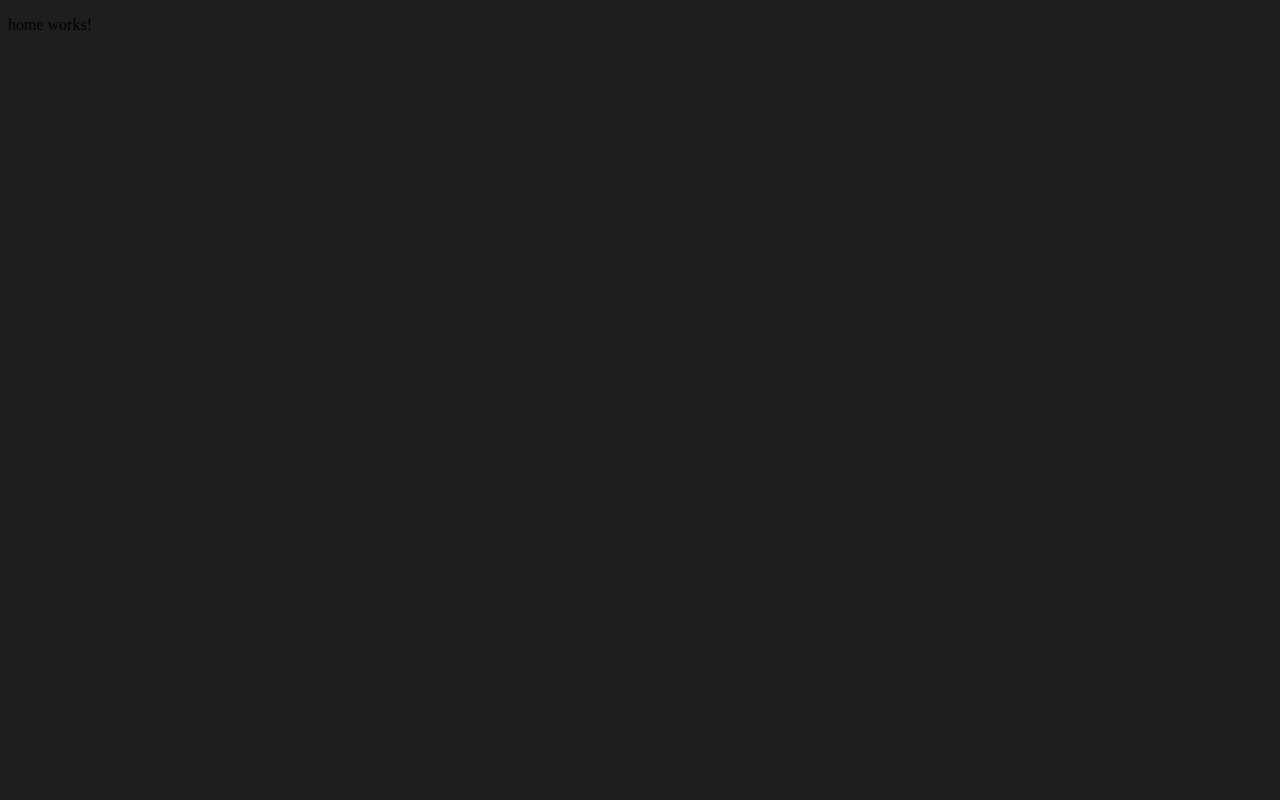
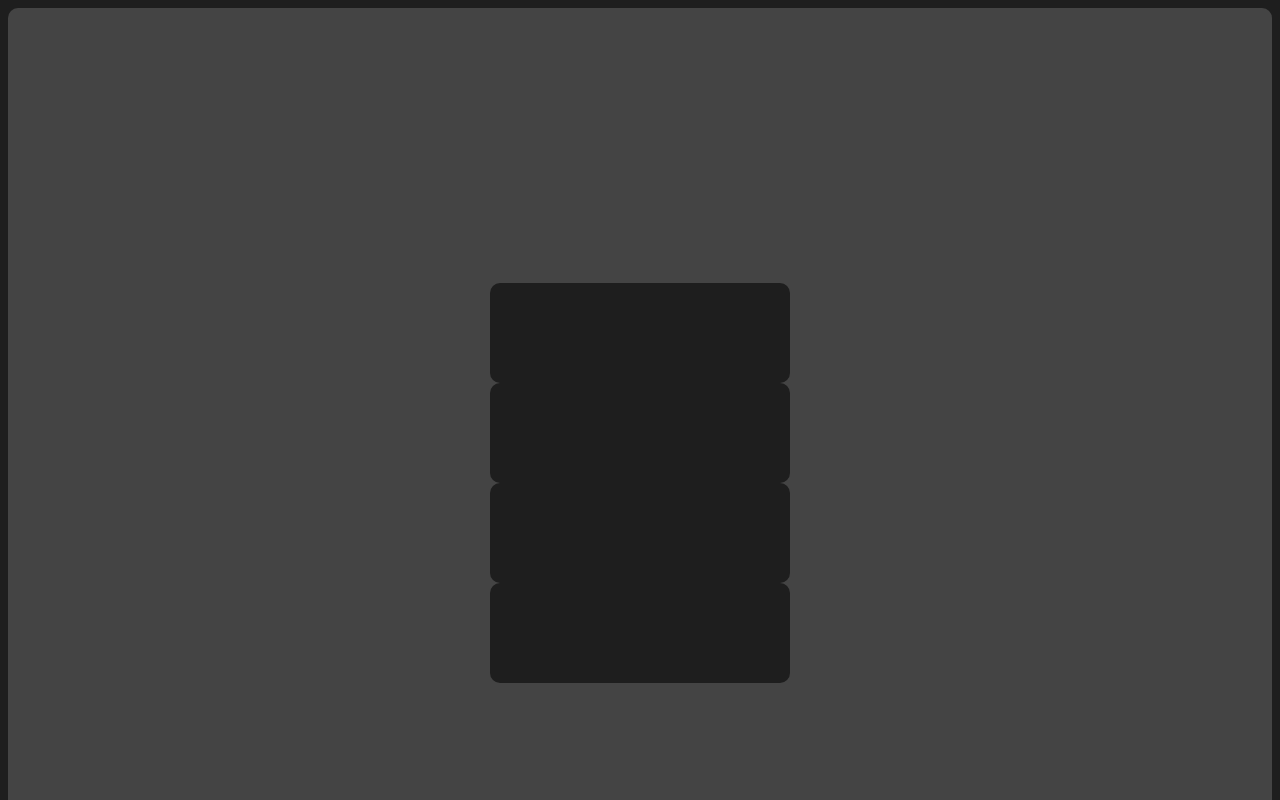
Before and after one commit to elian-r-ribeiro/e-vent, an Angular app: page /home in a window 1280 px wide. Shown: the top 800 px of the page. Built offline with nearby package versions, Linux system fonts and the light colour scheme.

Commit message:
Starting the criation of the home page

```diff
--- a/src/app/components/home/home.component.html
+++ b/src/app/components/home/home.component.html
@@ -1 +1,10 @@
-<p>home works!</p>
+<div class="homePage">
+    <div class="eventCard">
+    </div>
+    <div class="eventCard">
+    </div>
+    <div class="eventCard">
+    </div>
+    <div class="eventCard">
+    </div>
+</div>
--- a/src/app/components/home/home.component.scss
+++ b/src/app/components/home/home.component.scss
@@ -0,0 +1,20 @@
+.homePage{
+    display: flex;
+    flex-direction: column;
+    justify-content: center;
+    align-items: center;
+    text-align: center;
+    min-height: 950px;
+    min-width: 700px;
+    background-color: rgb(68, 68, 68);
+    border-radius: 10px;
+
+    .eventCard{
+        background-color: rgb(30, 30, 30);
+        border-radius: 10px;
+        display: flex;
+        flex-direction: column;
+        min-height: 100px;
+        min-width: 300px;
+    }
+}
```
